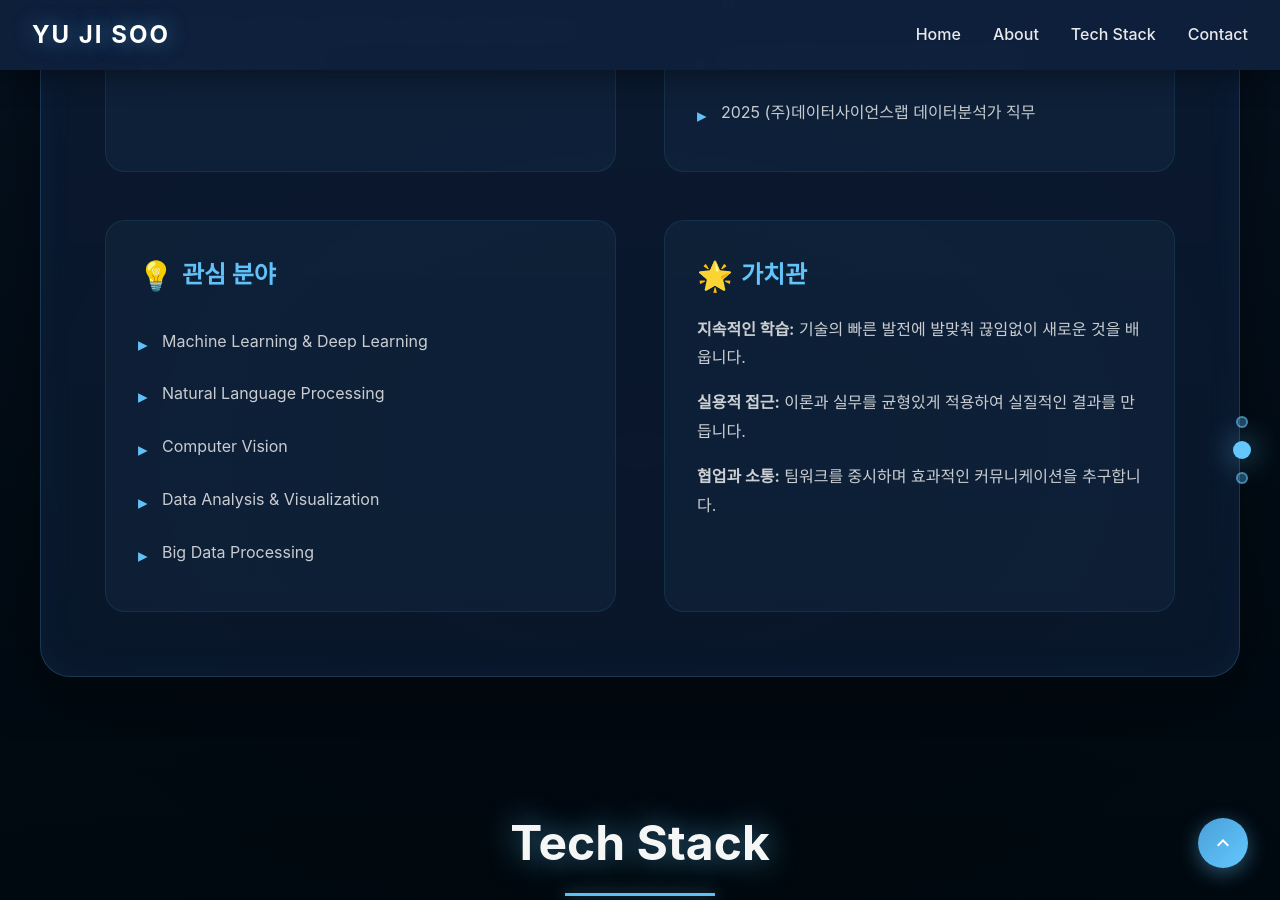
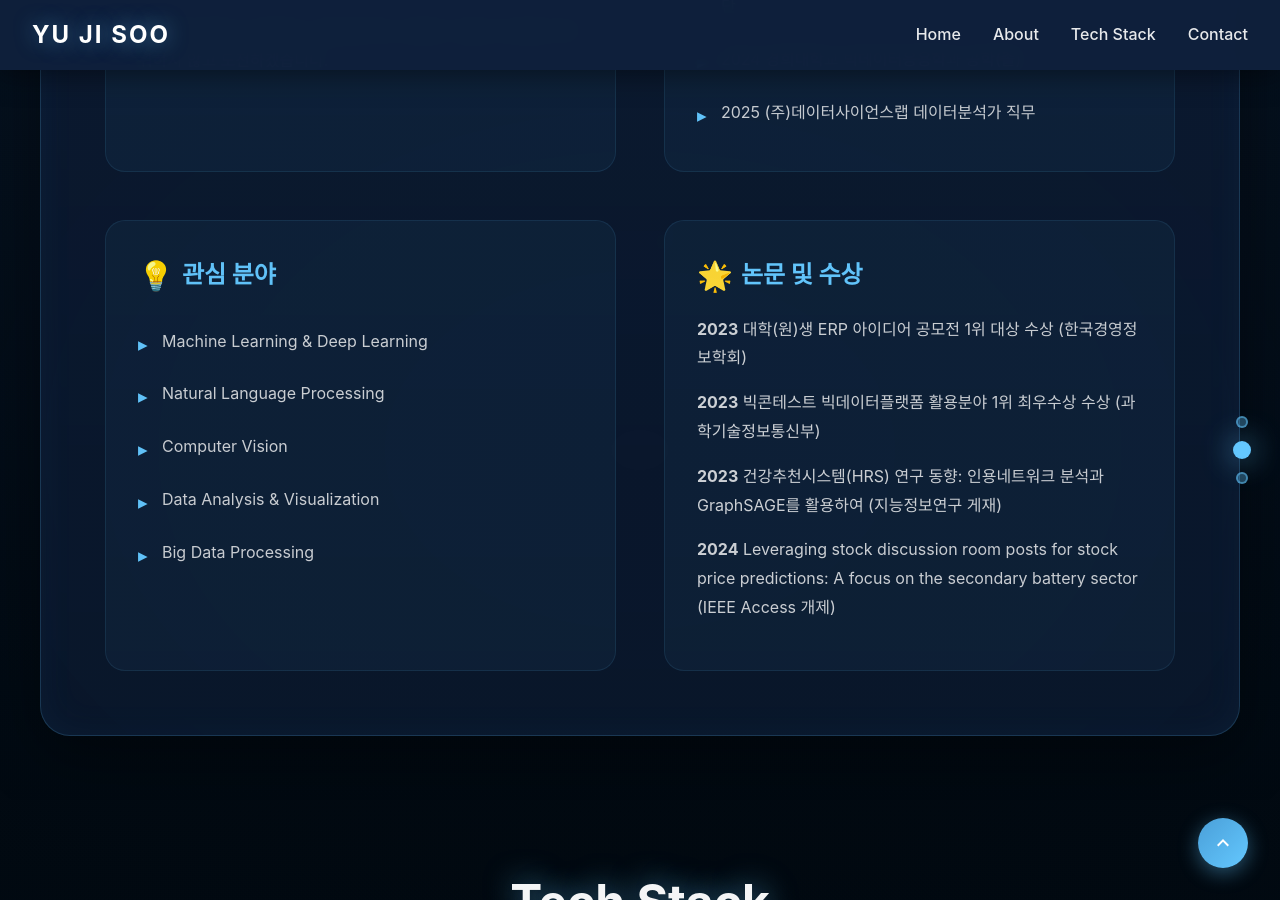
Before and after one commit to master0419/master0419.github.io, a Jekyll site: the page built from index.md, in a window 1280 px wide and 900 px high, scrolled down 1421 px. Built offline with Jekyll 4.4.1, drawn with Linux system fonts in a browser that asks for light colours; some of the changed text lies outside the part shown.

Commit message:
Update about section with recent achievements and modify tech stack details

```diff
--- a/index.md
+++ b/index.md
@@ -113,20 +113,24 @@ title: Home
       <div class="about-section">
         <h3 class="about-section-title">
           <span class="about-section-icon">🌟</span>
-          가치관
+          논문 및 수상
         </h3>
         <div class="about-section-text">
           <p>
-            <strong>지속적인 학습:</strong>
-            기술의 빠른 발전에 발맞춰 끊임없이 새로운 것을 배웁니다.
+            <strong>2023</strong>
+            대학(원)생 ERP 아이디어 공모전 1위 대상 수상 (한국경영정보학회)
           </p>
           <p>
-            <strong>실용적 접근:</strong>
-            이론과 실무를 균형있게 적용하여 실질적인 결과를 만듭니다.
+            <strong>2023</strong>
+            빅콘테스트 빅데이터플랫폼 활용분야 1위 최우수상 수상 (과학기술정보통신부)
           </p>
           <p>
-            <strong>협업과 소통:</strong>
-            팀워크를 중시하며 효과적인 커뮤니케이션을 추구합니다.
+            <strong>2023</strong>
+            건강추천시스템(HRS) 연구 동향: 인용네트워크 분석과 GraphSAGE를 활용하여 (지능정보연구 게재)
+          </p>
+          <p>
+            <strong>2024</strong>
+            Leveraging stock discussion room posts for stock price predictions: A focus on the secondary battery sector (IEEE Access 개제)
           </p>
         </div>
       </div>
```
Also changed, not shown: other parts of index.md (+2 -2 lines).
